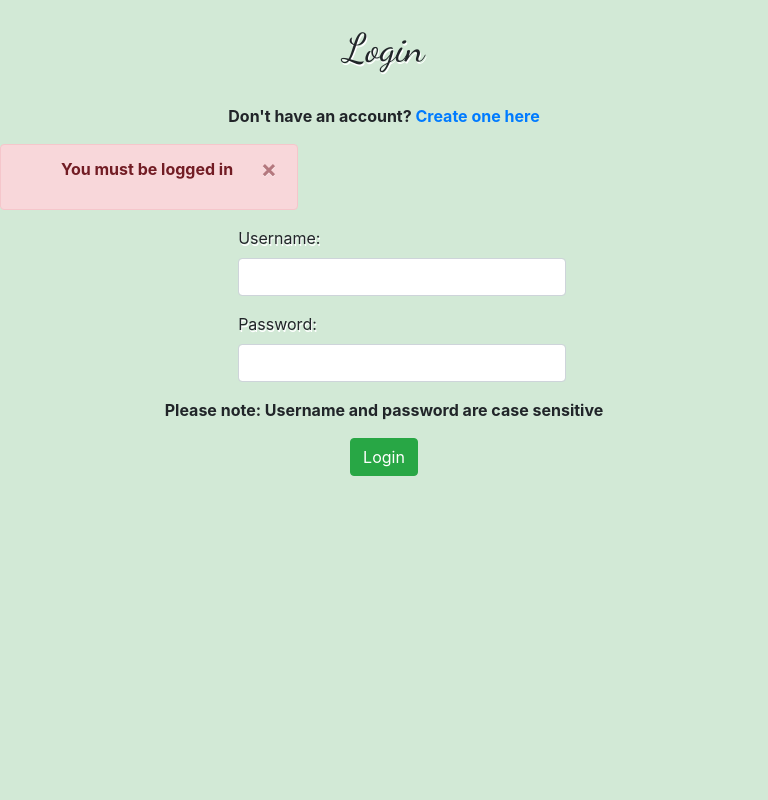
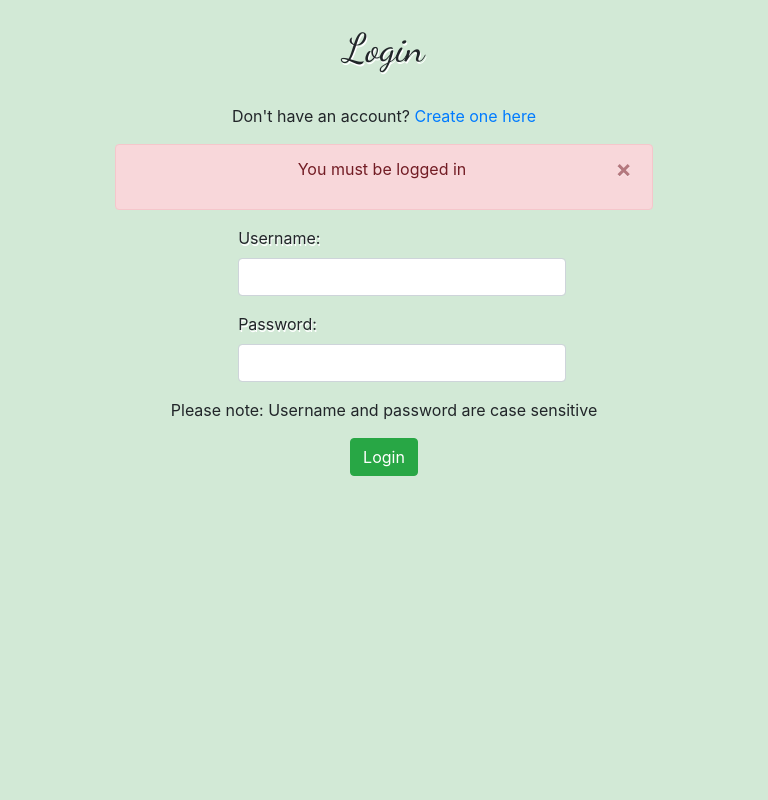
Before and after one commit to SianJade/PlantPal, a Flask app: page /plant/new in a window 768 px wide. Shown: the part 56-856 px from the top of the page. Run offline with Flask 2, Linux system fonts and the light colour scheme; some libraries are stand-ins or nearby versions.

Commit message:
Set size of alert boxes across all device sizes

```diff
--- a/static/css/style.css
+++ b/static/css/style.css
@@ -63,7 +63,7 @@ h2 {
     width: 25rem;
 }
 
-.nav-search{
+.nav-search {
     width: 20rem;
 }
 
@@ -96,6 +96,12 @@ h2 {
     background-attachment: fixed;
     padding: 0;
     margin: 0;
+}
+
+.alert {
+    max-width: 20% !important;
+    min-width: 20%;
+    margin: 0 auto;
 }
 
 .form-control {
@@ -211,6 +217,11 @@ p {
         background-image: none;
     }
 
+    .alert {
+        max-width: 80% !important;
+        min-width: 80%;
+    }
+
     .headings-and-search {
         width: 90%;
         margin: 0 auto;
@@ -286,9 +297,13 @@ p {
         background-image: none;
     }
 
+    .alert {
+        max-width: 70% !important;
+        min-width: 70%;
+    }
+
     p {
         font-size: 1rem;
-        font-weight: bold;
     }
 
     .image-instructions {
```
